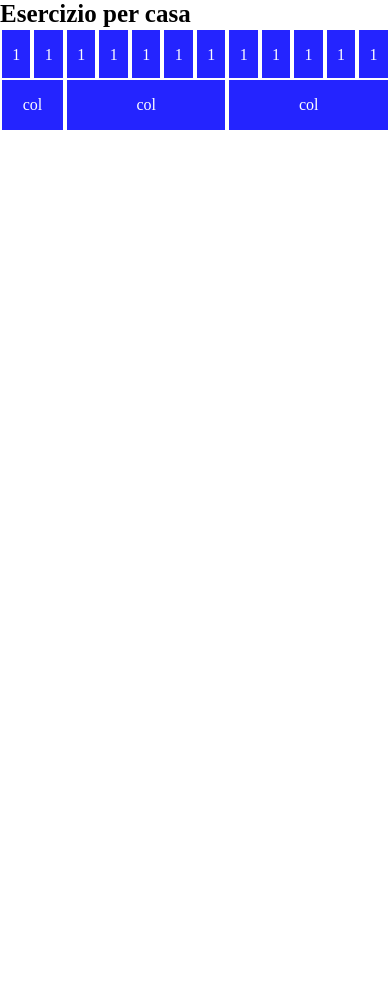
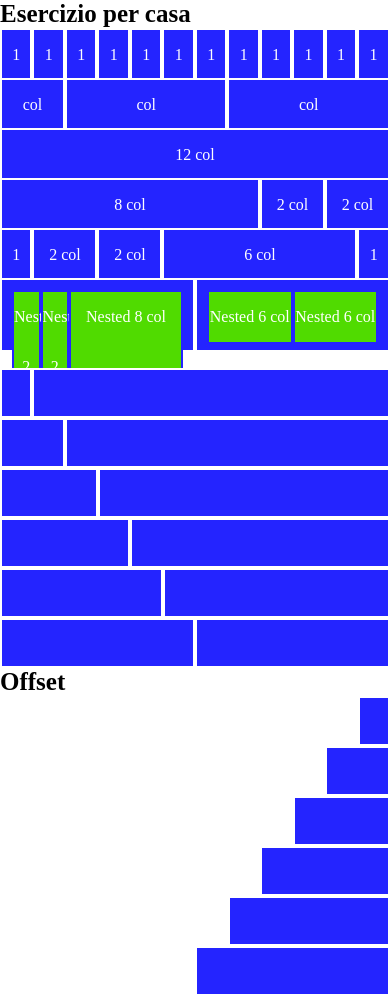
Before and after one commit to SimoneCorona/html-css-12bool, a plain HTML site: page index.html in a window 390 px wide. Before the commit the page ends 844 px from the top, so only its background shows below. Drawn offline with Linux system fonts and the light colour scheme.

Commit message:
add all sections, miss media query

```diff
--- a/css/12bool.css
+++ b/css/12bool.css
@@ -76,3 +76,41 @@
     flex-basis: calc((100% / 12) * 12);
     max-width: calc((100% / 12) * 12);
 }
+
+/* offset */
+.col-offset-1{
+    margin-left: calc((100% / 12) * 1);
+}
+.col-offset-2{
+    margin-left: calc((100% / 12) * 2);
+}
+.col-offset-3{
+    margin-left: calc((100% / 12) * 3);
+}
+.col-offset-4{
+    margin-left: calc((100% / 12) * 4);
+}
+.col-offset-5{
+    margin-left: calc((100% / 12) * 5);
+}
+.col-offset-6{
+    margin-left: calc((100% / 12) * 6);
+}
+.col-offset-7{
+    margin-left: calc((100% / 12) * 7);
+}
+.col-offset-8{
+    margin-left: calc((100% / 12) * 8);
+}
+.col-offset-9{
+    margin-left: calc((100% / 12) * 9);
+}
+.col-offset-10{
+    margin-left: calc((100% / 12) * 10);
+}
+.col-offset-11{
+    margin-left: calc((100% / 12) * 11);
+}
+.col-offset-12{
+    margin-left: calc((100% / 12) * 12);
+}
--- a/css/stile.css
+++ b/css/stile.css
@@ -1,3 +1,9 @@
+/* common */
+.padd{
+    padding: 10px;
+}
+
+/* body */
 h1{
     font-size: 25px;
 }
@@ -12,3 +18,14 @@ h1{
     text-align: center;
     line-height: 50px;
 }
+.mg-bt{
+    margin-bottom: 40px;
+}
+.box-2{
+    margin: auto 0;
+    height: 100%;
+    border: 2px solid rgb(36, 36, 255);
+    text-align: center;
+    line-height: px;
+    background-color: rgb(80, 219, 0);
+}
--- a/index.html
+++ b/index.html
@@ -49,17 +49,167 @@
                 <div class="box">1 col</div>
             </div>
         </div>
+        <div class="row">
+            <div class="col-2">
+                <div class="box">col</div>
+            </div>
+            <div class="col-5">
+                <div class="box">col</div>
+            </div>
+            <div class="col-5">
+                <div class="box">col</div>
+            </div>
+        </div>
+        <div class="row">
+            <div class="col">
+                <div class="box">12 col</div>
+            </div>
+        </div>
+        <div class="row">
+            <div class="col-8">
+                <div class="box">8 col</div>
+            </div>
+            <div class="col-2">
+                <div class="box">2 col</div>
+            </div>
+            <div class="col-2">
+                <div class="box">2 col</div>
+            </div>
+        </div>
+        <div class="row">
+            <div class="col-1">
+                <div class="box">1 col</div>
+            </div>
+            <div class="col-2">
+                <div class="box">2 col</div>
+            </div>
+            <div class="col-2">
+                <div class="box">2 col</div>
+            </div>
+            <div class="col-6">
+                <div class="box">6 col</div>
+            </div>
+            <div class="col-1">
+                <div class="box">1 col</div>
+            </div>
+        </div>
+
+        <div class="row mg-bt">
+            <div class="col-6">
+                <div class="box padd">
+                    <div class="row">
+                        <div class="col-2">
+                            <div class="box-2">Nested 2 col</div>                        </div>
+                        <div class="col-2">
+                            <div class="box-2">Nested 2 col</div>
+                        </div>
+                        <div class="col-8">
+                            <div class="box-2">Nested 8 col</div>
+                        </div>
+                    </div>
+                </div>
+            </div>
+            <div class="col-6">
+                <div class="box padd">
+                    <div class="row">
+                        <div class="col-6">
+                            <div class="box-2">Nested 6 col</div>
+                        </div>
+                        <div class="col-6">
+                            <div class="box-2">Nested 6 col</div>
+                        </div>
+                    </div>
+                </div>
+            </div>
+        </div>
 
         <div class="container-fluid">
             <div class="row">
+                <div class="col-1">
+                    <div class="box"></div>
+                </div>
+                <div class="col-11">
+                    <div class="box"></div>
+                </div>
+            </div>
+            <div class="row">
                 <div class="col-2">
-                    <div class="box">col</div>
+                    <div class="box"></div>
                 </div>
+                <div class="col-10">
+                    <div class="box"></div>
+                </div>
+            </div>
+            <div class="row">
+                <div class="col-3">
+                    <div class="box"></div>
+                </div>
+                <div class="col-9">
+                    <div class="box"></div>
+                </div>
+            </div>
+            <div class="row">
+                <div class="col-4">
+                    <div class="box"></div>
+                </div>
+                <div class="col-8">
+                    <div class="box"></div>
+                </div>
+            </div>
+            <div class="row">
                 <div class="col-5">
-                    <div class="box">col</div>
+                    <div class="box"></div>
                 </div>
+                <div class="col-7">
+                    <div class="box"></div>
+                </div>
+            </div>
+            <div class="row">
+                <div class="col-6">
+                    <div class="box"></div>
+                </div>
+                <div class="col-6">
+                    <div class="box"></div>
+                </div>
+            </div>
+        </div>
+
+        <h1>Offset</h1>
+        <div class="container-fluid">
+            <div class="row">
+                <div class="col-offset-11"></div>
+                <div class="col-1">
+                    <div class="box"></div>
+                </div>
+            </div>
+            <div class="row">
+                <div class="col-offset-10"></div>
+                <div class="col-2">
+                    <div class="box"></div>
+                </div>
+            </div>
+            <div class="row">
+                <div class="col-offset-9"></div>
+                <div class="col-3">
+                    <div class="box"></div>
+                </div>
+            </div>
+            <div class="row">
+                <div class="col-offset-8"></div>
+                <div class="col-4">
+                    <div class="box"></div>
+                </div>
+            </div>
+            <div class="row">
+                <div class="col-offset-7"></div>
                 <div class="col-5">
-                    <div class="box">col</div>
+                    <div class="box"></div>
+                </div>
+            </div>
+            <div class="row">
+                <div class="col-offset-6"></div>
+                <div class="col-6">
+                    <div class="box"></div>
                 </div>
             </div>
         </div>
@@ -68,6 +218,7 @@
 
 
 
+
     </div>
 </body>
 </html>
```
